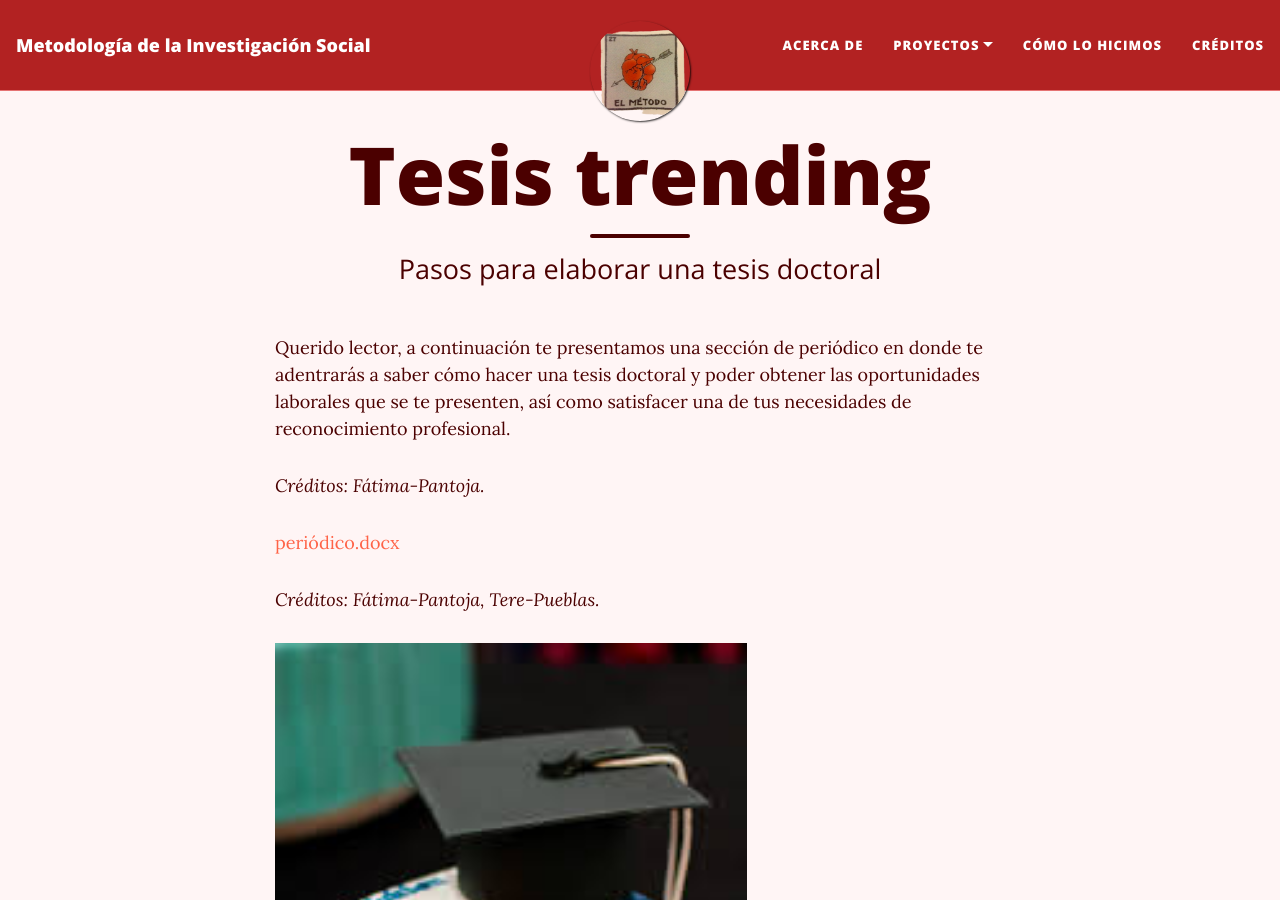
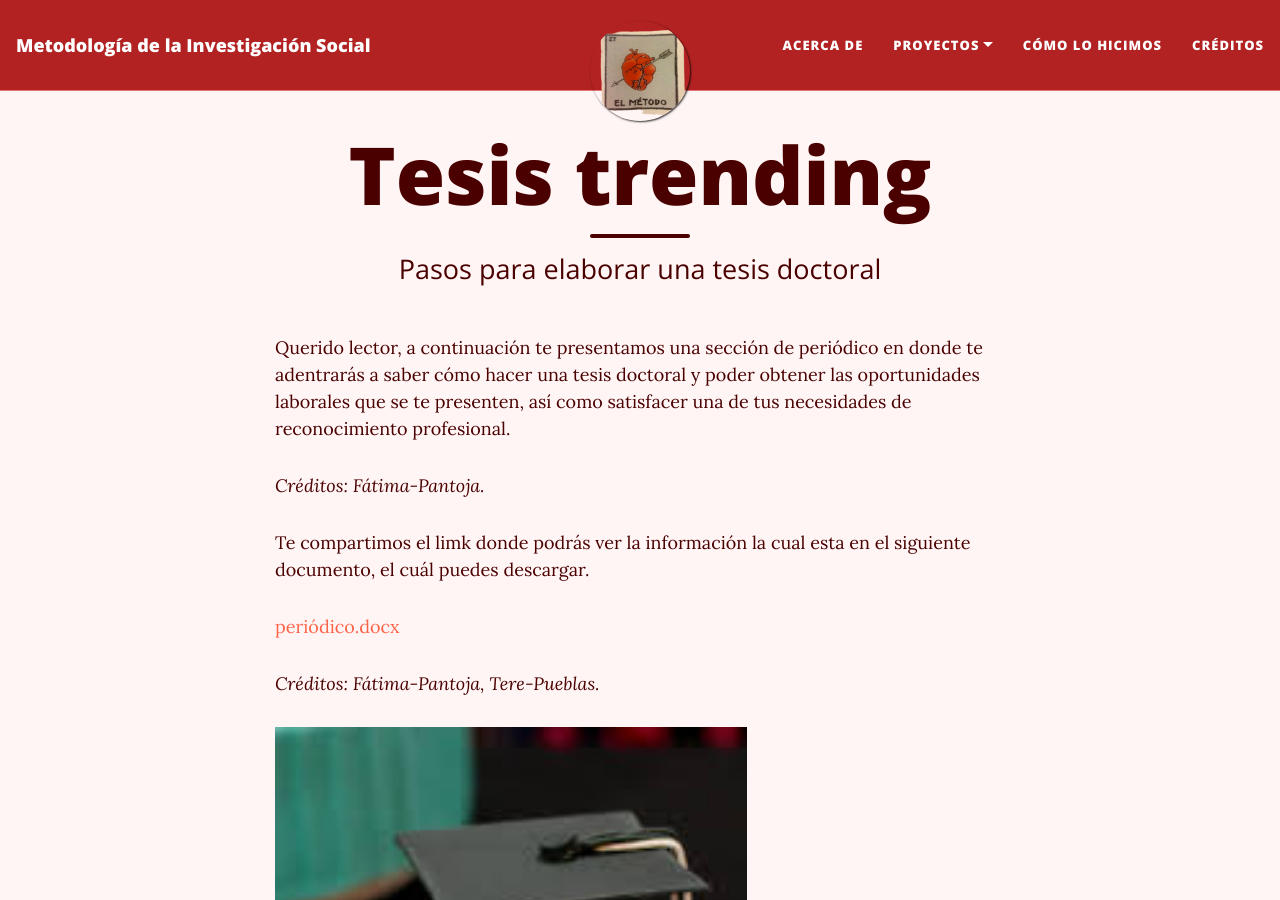
Before and after one commit to rosariorogel/metodologia, a Jekyll site: the page built from _pages/tesis-trending.md, in a window 1280 px wide and 900 px high. Built offline with Jekyll 4.4.1, drawn with Linux system fonts in a browser that asks for light colours; nearby versions of some CDN libraries.

Commit message:
Update tesis-trending.md

```diff
--- a/_pages/tesis-trending.md
+++ b/_pages/tesis-trending.md
@@ -7,6 +7,8 @@ permalink: tesis-trending
 Querido lector, a continuación te presentamos una sección de periódico en donde te adentrarás a saber cómo hacer una tesis doctoral y poder obtener las oportunidades laborales que se te presenten, así como satisfacer una de tus necesidades de reconocimiento profesional.
 
 *Créditos: Fátima-Pantoja.*
+
+Te compartimos el limk donde podrás ver la información la cual esta en el siguiente documento, el cuál puedes descargar.
 
 [periódico.docx](https://github.com/user-attachments/files/15861466/periodico.docx)
 
```
